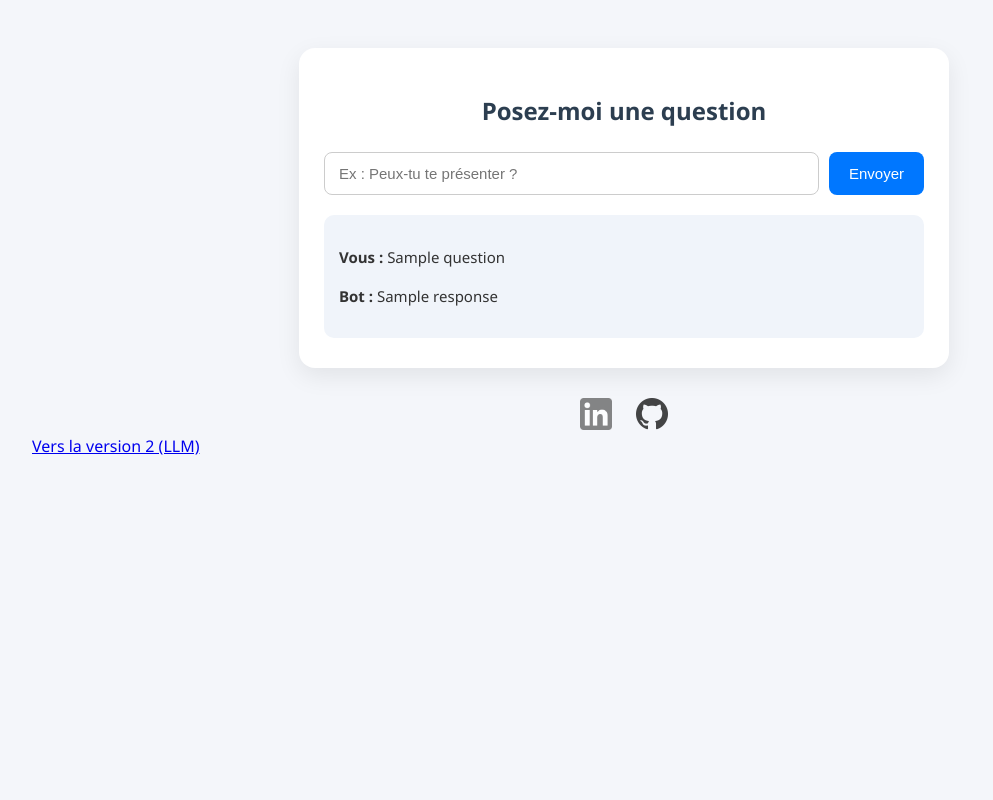
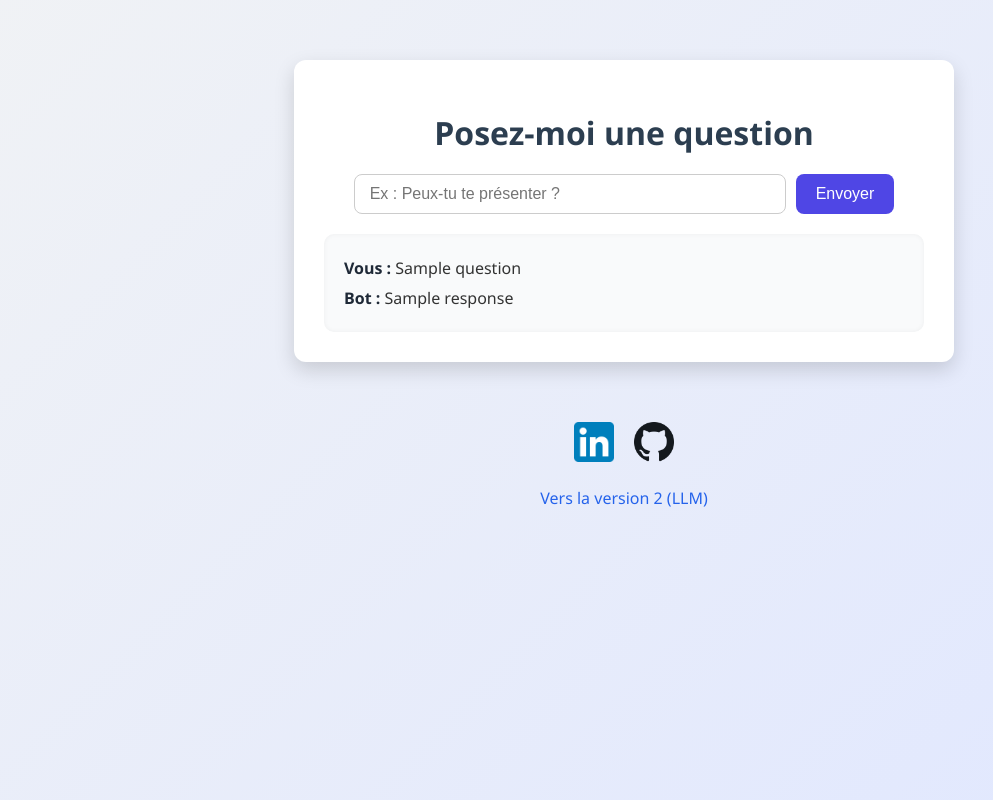
Before and after one commit to ks-tang/Chatbot_CV, a FastAPI app: template Chatbot_CV_v1/app/templates/index.html in a window 1280 px wide. Shown: the whole page, without its empty margins (16-1009 px from the left). Run offline with FastAPI, Linux system fonts and the light colour scheme; the template is opened without the code that fills it: most values are stand-ins (such as "Sample title", 1, 10 or a date in 2020).

Commit message:
modif style css

```diff
--- a/Chatbot_CV_v1/app/static/style.css
+++ b/Chatbot_CV_v1/app/static/style.css
@@ -1,95 +1,103 @@
 body {
     font-family: 'Segoe UI', Tahoma, Geneva, Verdana, sans-serif;
-  background-color: #f4f6fa;
-  padding: 40px;
+    background: linear-gradient(135deg, #f0f2f5, #e0e7ff);
     color: #333;
+    margin: 0;
+    padding: 0;
+    display: flex;
+    flex-direction: column;
+    align-items: center;
+    min-height: 100vh;
 }
 
 .chat-container {
+    background: white;
+    padding: 30px;
+    margin-top: 60px;
+    border-radius: 12px;
+    box-shadow: 0 8px 20px rgba(0, 0, 0, 0.15);
+    width: 90%;
     max-width: 600px;
-  margin: auto;
-  background: #fff;
-  border-radius: 16px;
-  padding: 30px 25px;
-  box-shadow: 0 8px 24px rgba(0, 0, 0, 0.08);
-  transition: all 0.3s ease;
+    text-align: center;
 }
 
 h1 {
-  text-align: center;
-  margin-bottom: 25px;
-  font-size: 24px;
     color: #2c3e50;
-}
-
-.chat-box {
-  margin-top: 20px;
-  background-color: #f0f4fa;
-  padding: 15px;
-  border-radius: 10px;
-  max-height: 300px;
-  overflow-y: auto;
-  font-size: 15px;
-  line-height: 1.6;
+    margin-bottom: 20px;
 }
 
 form {
     display: flex;
-  justify-content: space-between;
-  margin-top: 20px;
     gap: 10px;
+    margin-bottom: 20px;
+    justify-content: center;
 }
 
 input[type="text"] {
     flex: 1;
-  padding: 12px 14px;
+    padding: 10px 15px;
+    font-size: 16px;
+    border: 1px solid #ccc;
     border-radius: 8px;
-  border: 1px solid #ccc;
-  font-size: 15px;
-  transition: 0.3s;
-}
-
-input[type="text"]:focus {
     outline: none;
-  border-color: #0077ff;
-  box-shadow: 0 0 4px rgba(0, 119, 255, 0.3);
+    max-width: 400px;
 }
 
 button {
-  padding: 12px 20px;
-  background-color: #0077ff;
+    padding: 10px 20px;
+    font-size: 16px;
+    background-color: #4f46e5;
     color: white;
     border: none;
     border-radius: 8px;
-  font-size: 15px;
     cursor: pointer;
-  transition: background-color 0.3s ease;
+    transition: background 0.3s ease;
 }
 
 button:hover {
-  background-color: #005fd1;
+    background-color: #4338ca;
+}
+
+.chat-box {
+    background-color: #f9fafb;
+    padding: 15px 20px;
+    border-radius: 10px;
+    text-align: left;
+    box-shadow: inset 0 0 5px rgba(0,0,0,0.05);
+}
+
+.chat-box p {
+    margin: 8px 0;
+}
+
+strong {
+    color: #1f2937;
 }
 
 .social-links {
-  margin-top: 30px;
-  text-align: center;
-}
-
-.social-links a {
-  margin: 0 10px;
-  display: inline-block;
-  transition: transform 0.2s ease;
+    margin-top: 40px;
+    display: flex;
+    gap: 20px;
+    justify-content: center;
 }
 
 .social-links img {
-  width: 32px;
-  height: 32px;
-  filter: grayscale(100%);
-  opacity: 0.8;
+    width: 40px;
+    height: 40px;
+    transition: transform 0.3s ease;
 }
 
-.social-links a:hover img {
+.social-links img:hover {
     transform: scale(1.1);
-  filter: none;
-  opacity: 1;
 }
+
+a {
+    color: #2563eb;
+    text-decoration: none;
+    margin-top: 20px;
+    display: inline-block;
+}
+
+a:hover {
+    text-decoration: underline;
+}
```
Also changed, not shown: Chatbot_CV_v2/app/static/style.css (+69 -3 lines). Lines whose indentation alone changed are shown as unchanged.
